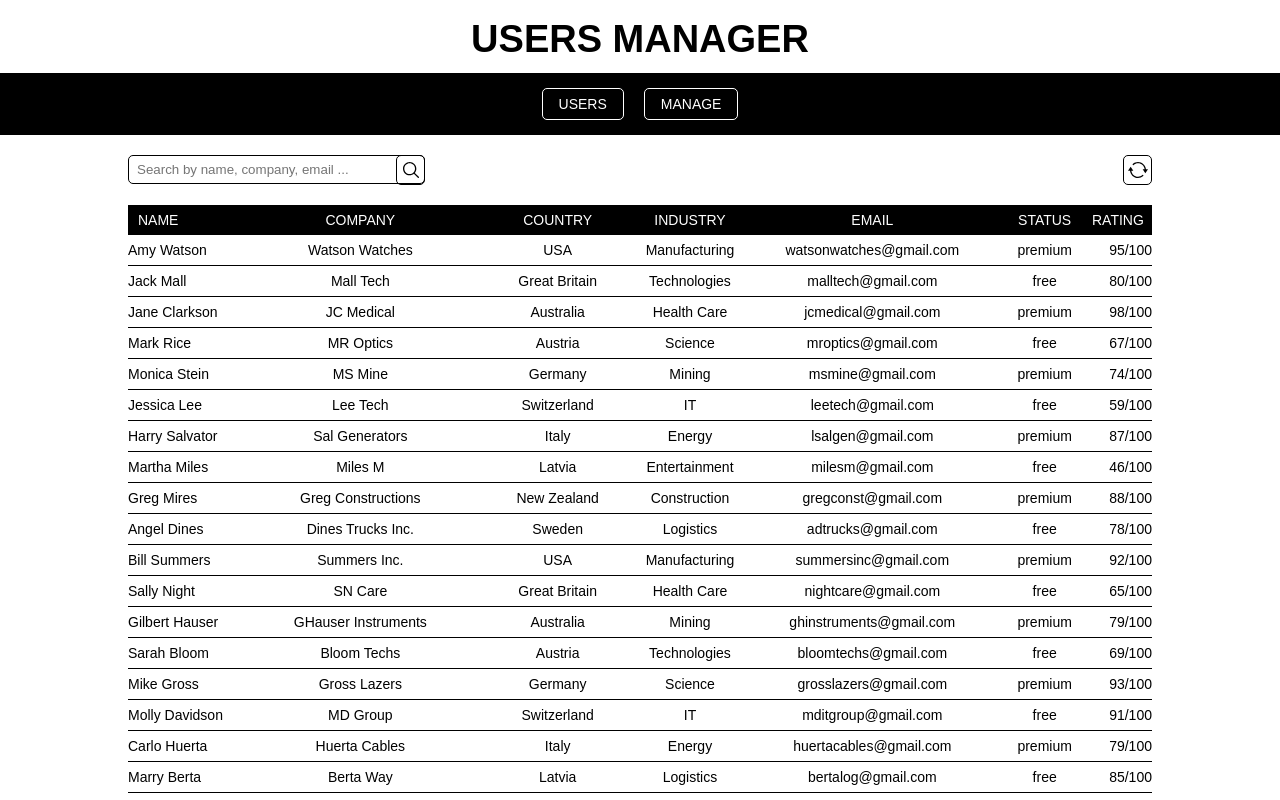
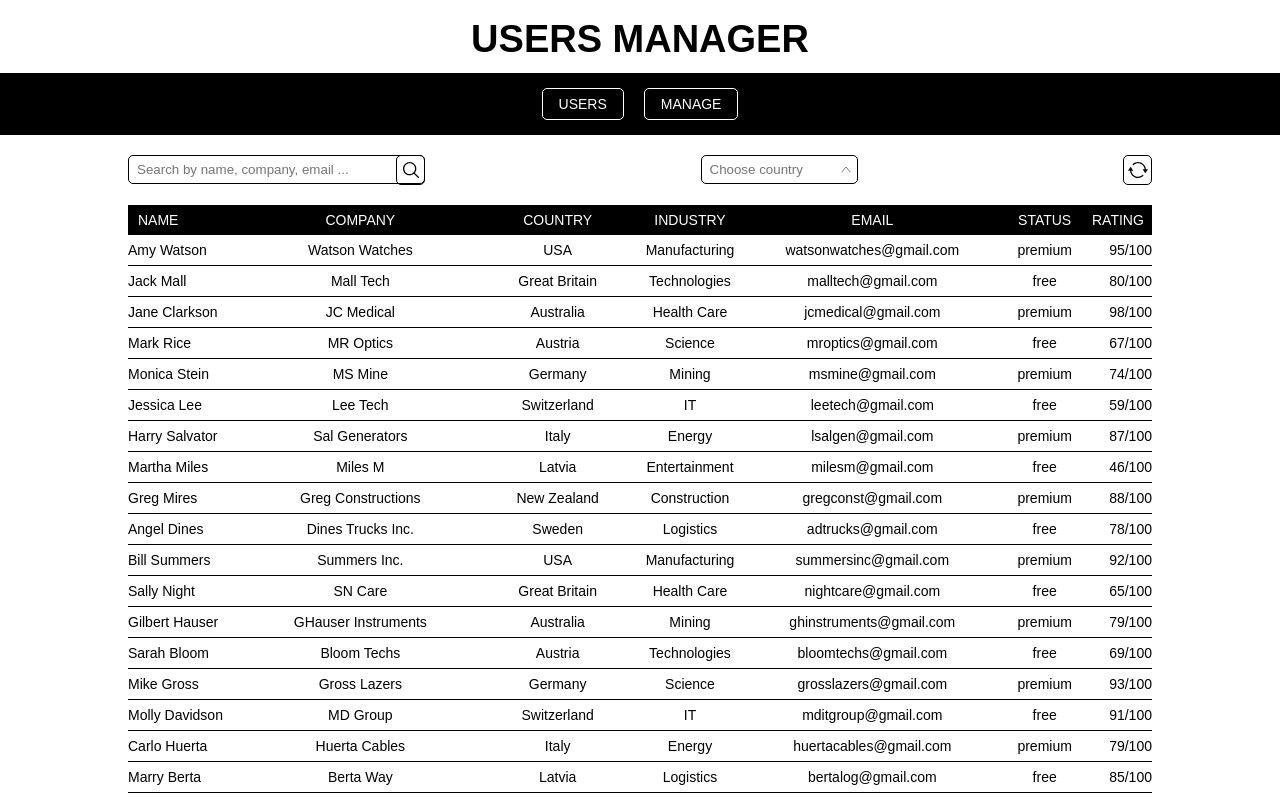
Before and after one commit to PersickWebdev/react-users-manager, a React (Create React App) app: page /users in a window 1280 px wide. Shown: the top 800 px of the page. Built offline with nearby package versions, Linux system fonts and the light colour scheme; data requests are answered from the project's data file.

Commit message:
feature(Select): 'useOnClickOutside' implemented

```diff
--- a/src/components/ControlPanel/ControlPanel.tsx
+++ b/src/components/ControlPanel/ControlPanel.tsx
@@ -1,6 +1,6 @@
 import React, { FC } from 'react';
 
-import {Icons, Search} from '../../ui';
+import { Icons, Search, Select } from '../../ui';
 
 import styles from './ControlPanel.module.scss';
 import '../../index.scss';
@@ -25,6 +25,12 @@ const ControlPanel: FC<IControlPanel> = ({ isFilterActive, setSearchedValue }: I
                 setSearchedValue={setSearchedValue}
                 isFilterActive={isFilterActive}
             />
+            <Select
+                id='select-country'
+                name='country'
+                placeholder='Choose country'
+                customStyles={{ width: '150px' }}
+            />
             <div
                 className={styles['control-panel__icon-box']}
             >
--- a/src/ui/Icons/Icons.tsx
+++ b/src/ui/Icons/Icons.tsx
@@ -35,4 +35,20 @@ export const Icons = {
             </svg>
         );
     },
+    arrow: (options: {}, handler?: any) => {
+        return (
+            <svg
+                xmlns="http://www.w3.org/2000/svg"
+                width="20px"
+                height="20px"
+                viewBox="0 0 30 30"
+                fill="none"
+                onClick={handler ? handler : null}
+                {...options}
+            >
+                <path d="M15 10L21.9282 18.25H8.0718L15 10Z" fill="black"/>
+                <path d="M15 11L21.9282 19.25H8.0718L15 11Z" fill="white"/>
+            </svg>
+        );
+    },
 }
--- /dev/null
+++ b/src/ui/Select/Select.module.scss
@@ -0,0 +1,47 @@
+@import '../../scss/colors';
+@import '../../scss/variables';
+@import '../../scss/mixins';
+
+.select {
+  position: relative;
+
+  &__input {
+    width: 93%;
+    padding: 6px 8px;
+    border: 1px solid $black;
+    border-radius: 5px;
+    outline: none;
+    cursor: pointer;
+  }
+
+  &__icon-arrow {
+    position: absolute;
+    top: 5px;
+    right: -5px;
+    transition: $transition;
+  }
+
+  &__icon-arrow.is-opened {
+    transform: rotate(180deg);
+  }
+
+  &__dropdown {
+    opacity: 0;
+    width: 104%;
+    position: absolute;
+    top: 30px;
+    left: 0;
+    list-style: none;
+    border: 1px solid $black;
+    border-radius: 5px;
+    background-color: $white;
+  }
+
+  &__dropdown.is-opened {
+    opacity: 1;
+  }
+
+  &__dropdown-item {
+
+  }
+}
--- /dev/null
+++ b/src/ui/Select/Select.tsx
@@ -0,0 +1,62 @@
+import React, {FC, useState, useEffect, useRef, RefObject} from 'react';
+import styles from './Select.module.scss';
+import { Icons } from '../../ui';
+import { useOnClickOutside } from '../../utils';
+
+interface ISelect {
+    id: string;
+    name: string;
+    placeholder: string;
+    customStyles: any;
+}
+
+const Select: FC<ISelect> = ({ id, name, placeholder, customStyles }: ISelect) => {
+    const [ inputValue, setInputValue ] = useState<string>('');
+    const [ isDropdownOpened, setIsDropdownOpened ] = useState<boolean>(false);
+
+    const dropdownRef = useRef<HTMLUListElement>(null);
+
+    const onChangeHandler = (event: React.ChangeEvent<HTMLInputElement>) => {
+        setInputValue(event.target.value);
+    };
+
+    const openDropdownHandler = () => {
+        setIsDropdownOpened(true);
+    };
+
+    useOnClickOutside(dropdownRef, () => setIsDropdownOpened(false));
+
+    return (
+        <div
+            className={styles['select']}
+            style={customStyles ? customStyles : {}}
+            onClick={openDropdownHandler}
+        >
+            <input
+                className={styles['select__input']}
+                type="text"
+                id={id}
+                name={name}
+                value={inputValue ?? ''}
+                placeholder={placeholder}
+                onChange={onChangeHandler}
+                readOnly={true}
+            />
+
+            {Icons.arrow({
+                className: `${styles['select__icon-arrow']} ${isDropdownOpened ? styles['is-opened'] : ''}`
+            })}
+
+            <ul
+                className={`${styles['select__dropdown']} ${isDropdownOpened ? styles['is-opened'] : ''}`}
+                ref={dropdownRef}
+            >
+                <li className={styles['select__dropdown-item']}>Item 01</li>
+                <li className={styles['select__dropdown-item']}>Item 02</li>
+                <li className={styles['select__dropdown-item']}>Item 03</li>
+            </ul>
+        </div>
+    );
+};
+
+export default Select;
--- a/src/ui/index.ts
+++ b/src/ui/index.ts
@@ -1,2 +1,3 @@
+export { Icons } from './Icons/Icons';
 export { default as Search } from './Search/Search';
-export { Icons } from './Icons/Icons';
+export { default as Select } from './Select/Select';
--- a/src/utils/index.ts
+++ b/src/utils/index.ts
@@ -1 +1,2 @@
 export { useUtils } from './useUtils';
+export { default as useOnClickOutside } from './useOnClickOutside';
--- /dev/null
+++ b/src/utils/useOnClickOutside.tsx
@@ -0,0 +1,24 @@
+import React, { useEffect } from 'react';
+
+const useOnClickOutside = (ref: React.RefObject<HTMLElement>, handler: Function) => {
+    useEffect(
+        () => {
+            const listener = (event: Event) => {
+                // Do nothing if clicking ref's element or descendent elements
+                if (!ref.current || ref.current.contains(event.target as HTMLElement)) {
+                    return;
+                }
+                handler(event);
+            };
+            document.addEventListener('mousedown', listener);
+            document.addEventListener('touchstart', listener);
+            return () => {
+                document.removeEventListener('mousedown', listener);
+                document.removeEventListener('touchstart', listener);
+            };
+        },
+        [ref, handler],
+    );
+};
+
+export default useOnClickOutside;
```
